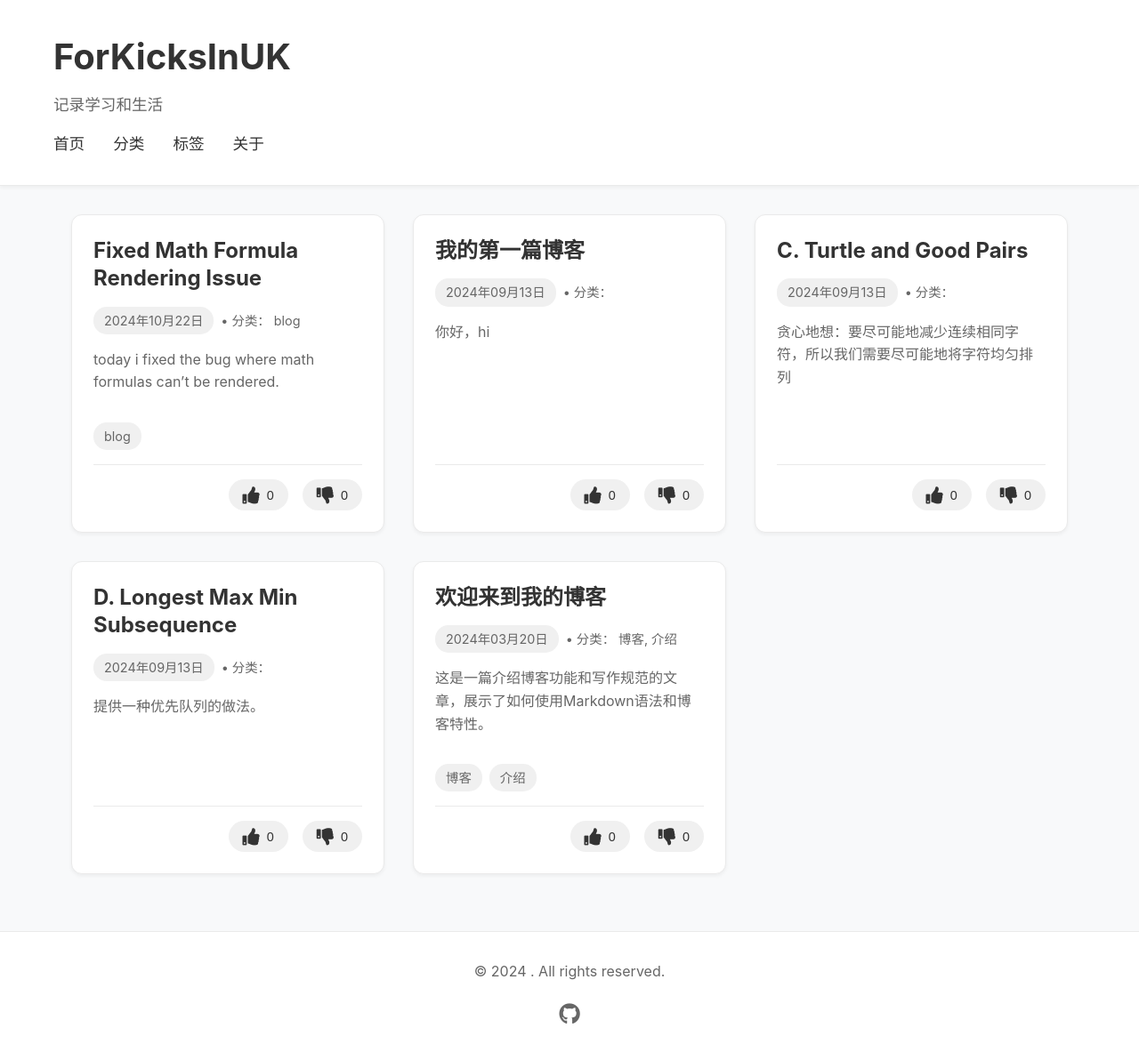
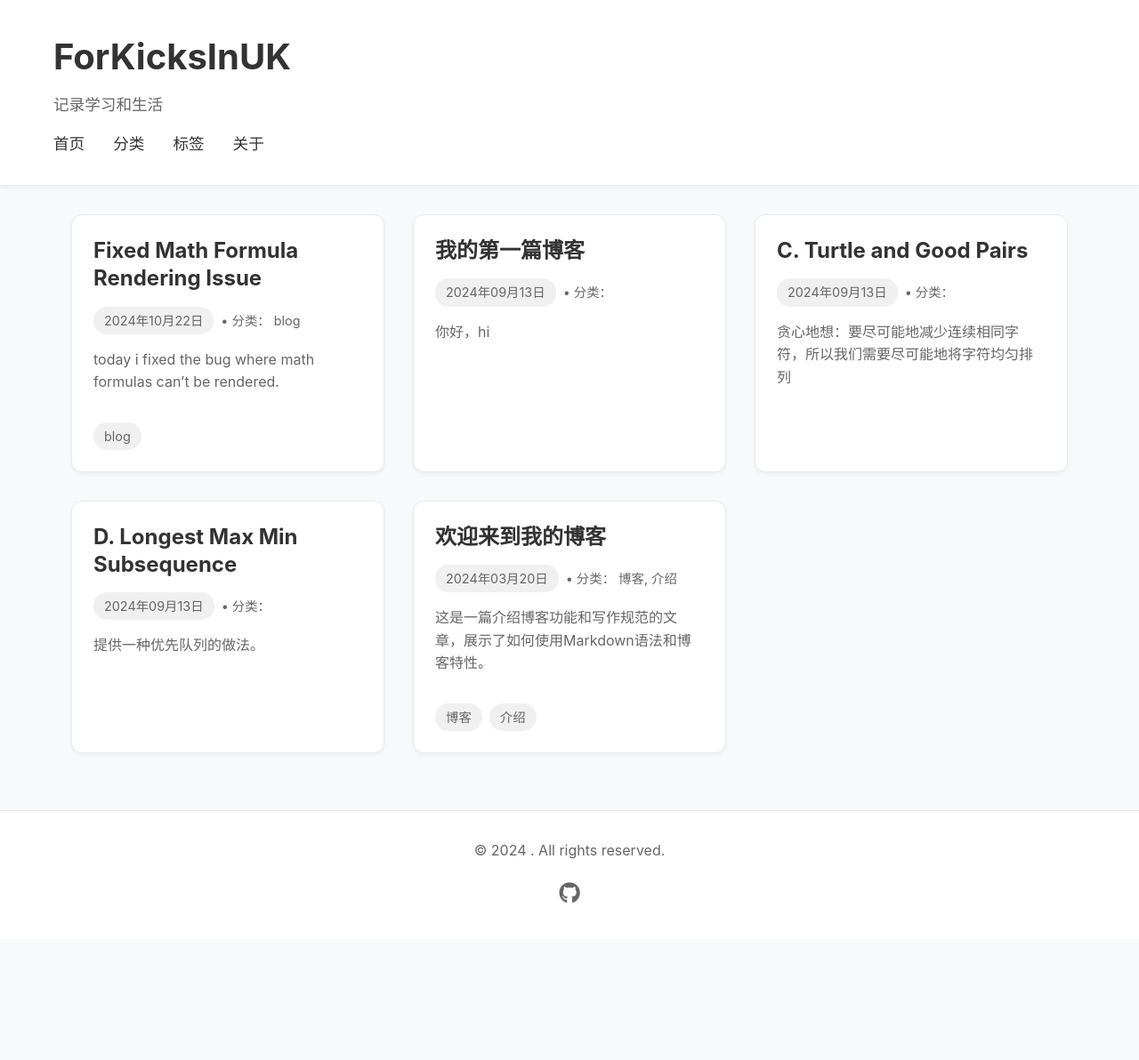
Before and after one commit to forkicksinuk/forkicksinuk.github.io, a Jekyll site: the page built from index.html, in a window 1280 px wide. Shown: the whole page at 89% size. Built offline with Jekyll 4.4.1, drawn with Linux system fonts in a browser that asks for light colours; the list of posts is cut into pages by our own code; after the commit the page ends 1056 px from its top, so only the background shows below that.

Commit message:
del dianzan

```diff
--- a/_layouts/default.html
+++ b/_layouts/default.html
@@ -81,7 +81,6 @@
     </button>
 
     <!-- JavaScript -->
-    <script src="{{ '/assets/js/interactions.js' | relative_url }}"></script>
     <script>
         // 返回顶部按钮
         const backToTopButton = document.getElementById('back-to-top');
--- a/assets/css/styles.css
+++ b/assets/css/styles.css
@@ -162,48 +162,6 @@ body {
     color: white;
 }
 
-/* Post Interactions */
-.post-interactions {
-    display: flex;
-    justify-content: flex-end;
-    gap: 1rem;
-    margin-top: 1rem;
-    padding-top: 1rem;
-    border-top: 1px solid var(--border-color);
-}
-
-.interaction-btn {
-    display: flex;
-    align-items: center;
-    gap: 0.5rem;
-    padding: 0.5rem 1rem;
-    border: none;
-    background: #f0f0f0;
-    border-radius: 20px;
-    cursor: pointer;
-    transition: all 0.3s ease;
-    color: var(--text-color);
-}
-
-.interaction-btn:hover {
-    background: #e0e0e0;
-    transform: translateY(-2px);
-}
-
-.interaction-btn.active {
-    background: var(--primary-color);
-    color: white;
-}
-
-.like-btn i, .dislike-btn i {
-    font-size: 1.2rem;
-}
-
-.like-count, .dislike-count {
-    font-size: 0.9rem;
-    font-weight: 500;
-}
-
 /* Pagination */
 .pagination {
     display: flex;
@@ -315,7 +273,6 @@ body {
 /* Print styles */
 @media print {
     .site-nav,
-    .post-interactions,
     #back-to-top {
         display: none;
     }
--- a/assets/js/interactions.js
+++ /dev/null
@@ -1,85 +0,0 @@
-document.addEventListener('DOMContentLoaded', function() {
-    // Load stored interactions from localStorage
-    const interactions = JSON.parse(localStorage.getItem('blogInteractions') || '{}');
-
-    // Setup interaction buttons for each post
-    document.querySelectorAll('.post-card').forEach(card => {
-        const postId = card.dataset.postId;
-        const likeBtn = card.querySelector('.like-btn');
-        const dislikeBtn = card.querySelector('.dislike-btn');
-        const likeCount = card.querySelector('.like-count');
-        const dislikeCount = card.querySelector('.dislike-count');
-
-        // Initialize counts
-        const postInteractions = interactions[postId] || { likes: 0, dislikes: 0, userChoice: null };
-        likeCount.textContent = postInteractions.likes;
-        dislikeCount.textContent = postInteractions.dislikes;
-
-        // Set initial button states
-        if (postInteractions.userChoice === 'like') {
-            likeBtn.classList.add('active');
-        } else if (postInteractions.userChoice === 'dislike') {
-            dislikeBtn.classList.add('active');
-        }
-
-        // Like button handler
-        likeBtn.addEventListener('click', function(e) {
-            e.preventDefault();
-            e.stopPropagation();
-
-            if (postInteractions.userChoice === 'like') {
-                // Unlike
-                postInteractions.likes--;
-                postInteractions.userChoice = null;
-                likeBtn.classList.remove('active');
-            } else {
-                // Like
-                if (postInteractions.userChoice === 'dislike') {
-                    postInteractions.dislikes--;
-                    dislikeBtn.classList.remove('active');
-                }
-                postInteractions.likes++;
-                postInteractions.userChoice = 'like';
-                likeBtn.classList.add('active');
-            }
-
-            // Update UI
-            likeCount.textContent = postInteractions.likes;
-            dislikeCount.textContent = postInteractions.dislikes;
-
-            // Save to localStorage
-            interactions[postId] = postInteractions;
-            localStorage.setItem('blogInteractions', JSON.stringify(interactions));
-        });
-
-        // Dislike button handler
-        dislikeBtn.addEventListener('click', function(e) {
-            e.preventDefault();
-            e.stopPropagation();
-
-            if (postInteractions.userChoice === 'dislike') {
-                // Remove dislike
-                postInteractions.dislikes--;
-                postInteractions.userChoice = null;
-                dislikeBtn.classList.remove('active');
-            } else {
-                // Dislike
-                if (postInteractions.userChoice === 'like') {
-                    postInteractions.likes--;
-                    likeBtn.classList.remove('active');
-                }
-                postInteractions.dislikes++;
-                postInteractions.userChoice = 'dislike';
-                dislikeBtn.classList.add('active');
-            }
-
-            // Update UI
-            likeCount.textContent = postInteractions.dislikes;
-            dislikeCount.textContent = postInteractions.dislikes;
-
-            // Save to localStorage
-            interactions[postId] = postInteractions;
-            localStorage.setItem('blogInteractions', JSON.stringify(interactions));
-        });
-    });
-});
--- a/index.html
+++ b/index.html
@@ -7,7 +7,7 @@ title: Home
     <div class="posts-grid">
         {% for post in paginator.posts %}
         <a href="{{ post.url | relative_url }}" class="post-card-link">
-            <article class="post-card" data-post-id="{{ post.id | slugify }}">
+            <article class="post-card">
                 <h2 class="post-title">{{ post.title }}</h2>
 
                 <div class="post-meta">
@@ -41,17 +41,6 @@ title: Home
                     {% endfor %}
                 </div>
                 {% endif %}
-
-                <div class="post-interactions">
-                    <button class="interaction-btn like-btn" onclick="event.stopPropagation();">
-                        <i class="fas fa-thumbs-up"></i>
-                        <span class="like-count">0</span>
-                    </button>
-                    <button class="interaction-btn dislike-btn" onclick="event.stopPropagation();">
-                        <i class="fas fa-thumbs-down"></i>
-                        <span class="dislike-count">0</span>
-                    </button>
-                </div>
             </article>
         </a>
         {% endfor %}
```
Also changed, not shown: 8 other files.
